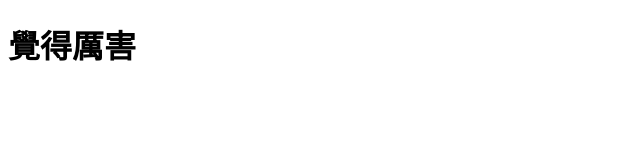
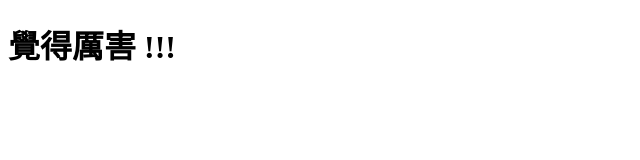
Before and after one commit to toeric/tourist_statistic, a plain HTML site: page index.html in a window 1280 px wide. Shown: the full height of the page, 0-640 px from the left. Drawn offline with Linux system fonts and the light colour scheme.

Commit message:
plus !!!

```diff
--- a/index.html
+++ b/index.html
@@ -5,6 +5,6 @@
     <title>你好，GitHub</title>
   </head>
   <body>
-    <h1>覺得厲害</h1>
+    <h1>覺得厲害 !!!</h1>
   </body>
 </html>
```
